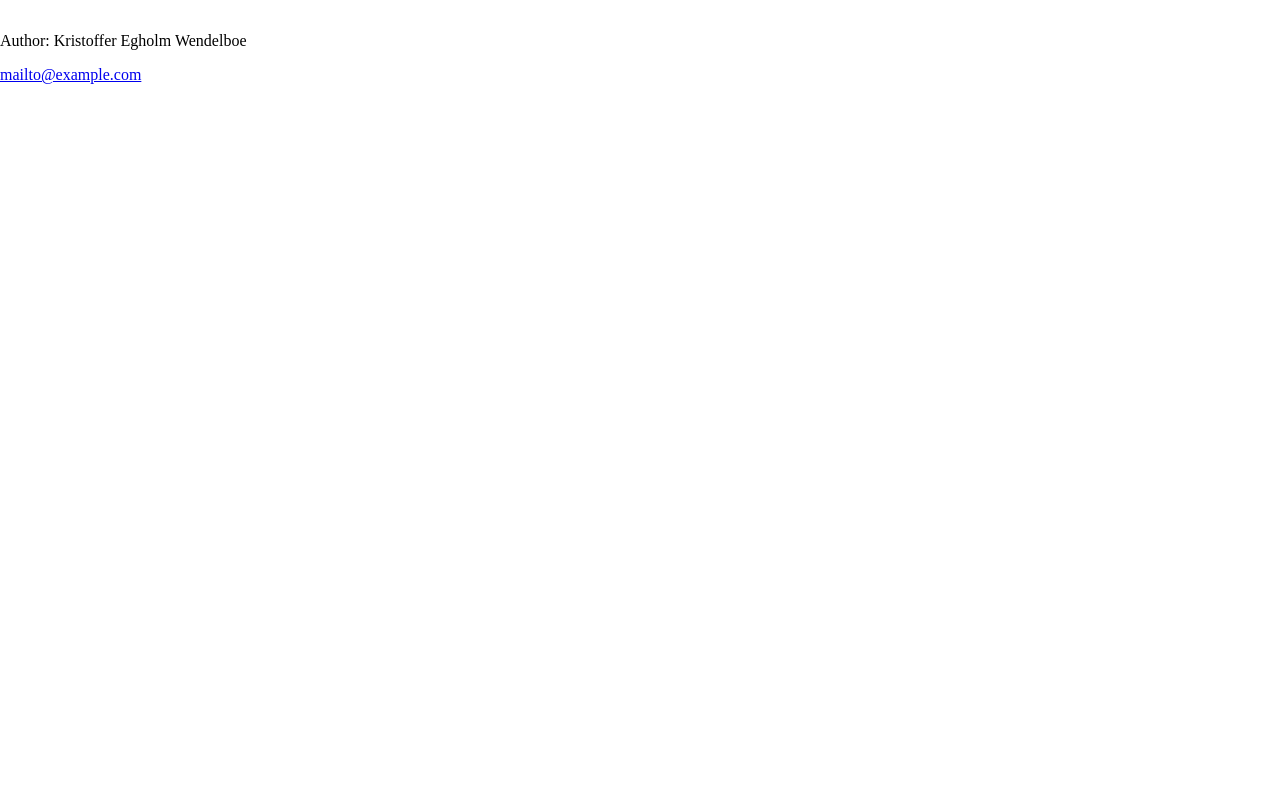
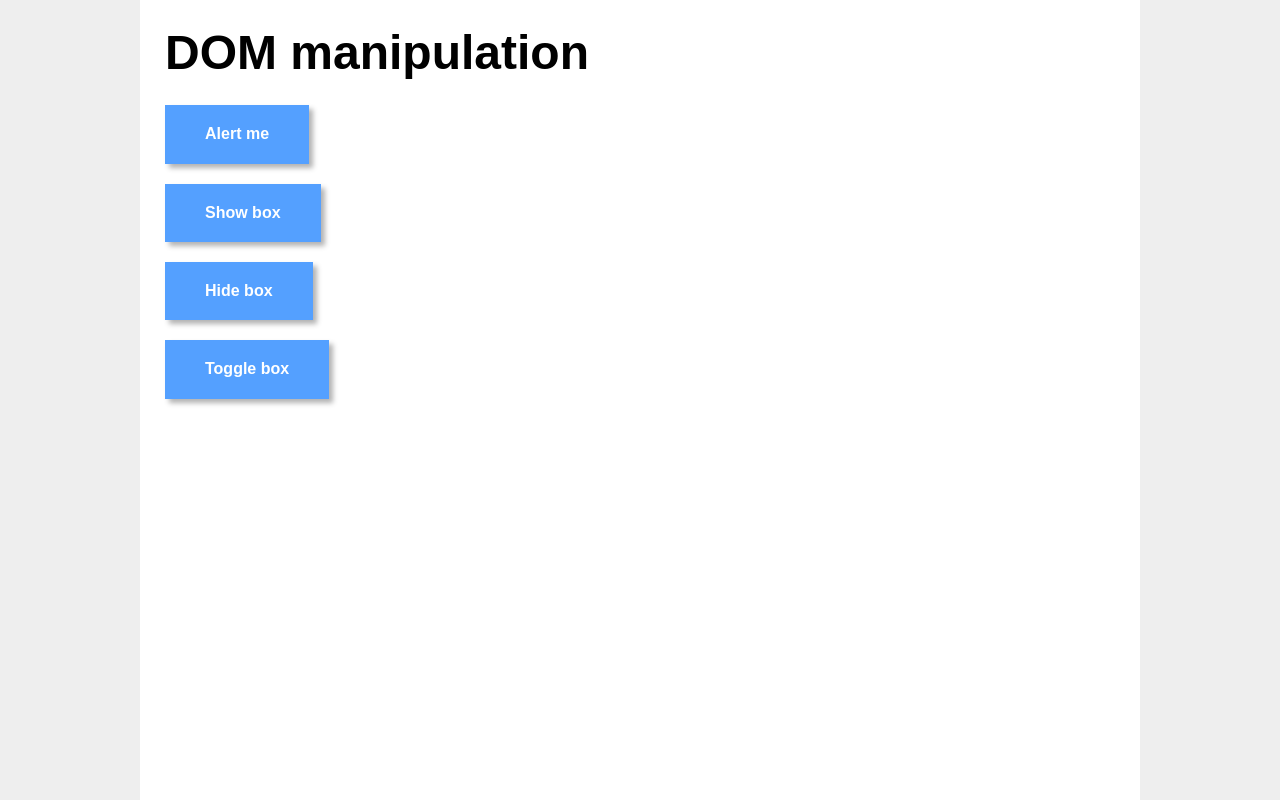
Before and after one commit to Kreucn/JS_First_Lecture_Workshop, a plain HTML site: page index.html in a window 1280 px wide. Drawn offline with nearby package versions, Linux system fonts and the light colour scheme; a web font is replaced by a local one.

Commit message:
Initial commit

```diff
--- a/assets/css/style.css
+++ b/assets/css/style.css
@@ -1,9 +1,63 @@
 /*
-	CSS by Kristoffer Egholm Wendelboe
+	CSS by Kristoffer Egholm Wendelboe & Dan Høegh
 	UCN MMD 2020
 */
-@import url('https://fonts.googleapis.com/css2?family=Fjord+One&display=swap');
+* {
+	box-sizing: border-box;
+}
 
 body {
-	font-family: 'Fjord One', serif;
+	font-family: sans-serif;
+	background-color: #eee;
 }
+
+main {
+	width: 90%;
+	padding: 25px;
+	max-width: 1000px;
+	min-height: 100vh;
+	margin: 0 auto;
+	background-color: #fff;
+}
+
+h1 {
+	font-size: 3rem;
+	margin: 0 0 25px 0;
+}
+
+input[type=button] {
+	font-weight: 800;
+	display: block;
+	margin: 20px 0;
+	background-color: #54a0ff;
+	color: #fff;
+	border: none;
+	padding: 20px 40px;
+	cursor: pointer;
+	box-shadow: 4px 4px 5px 0 rgba(0,0,0,.3);
+	transition: all .1s linear;
+}
+
+input[type=button]:hover {
+	background-color: #2e86de;
+}
+
+input[type=button]:active {
+	box-shadow: 1px 1px 5px 0 rgba(0,0,0,.3);
+}
+
+.box {
+	display: none;
+	margin: 25px;
+	width: 100px;
+	height: 100px;
+	background-color: #1dd1a1;
+}
+
+#box.show {
+	display: block;
+}
+
+#box.changecolor {
+	background-color: #ee5253;
+}
--- a/assets/js/script.js
+++ b/assets/js/script.js
@@ -1,2 +1,88 @@
-// JS by Kristoffer Egholm Wendelboe
+// JS by Kristoffer Egholm Wendelboe & Dan Høegh
 // UCN MMD 2020
+
+//Keyword function is used
+//Looking for the parameters in the parentheses (if there are any)
+function alertMe() {
+    alert('You are alerted!');
+}
+//Overall: don't write two functions that do the same thing
+//Get use to work with the naming convention - camelCase (first letter is called pascalCase)
+//
+
+
+// WRITING DIRECTLY INTO ELEMENT STYLE ATTRIBUTE IS NOT THE MOST PRODUCTIVE
+
+function showBox() {
+    //OLD JS notation: document.getElementById('box').style = "display: block";
+    //Storing the value of that element AT THAT GIVEN TIME
+
+    //something that identifies our div? class or id?
+    //same way of typing as in CSS
+    //document.querySelector('#box')
+    //when we find the element by Id we want to change a attribute
+    document.querySelector('#box').style = 'display: block';
+    //store the connection to the element! (becomes dynamic)
+}
+
+function hideBox() {
+    document.querySelector('#box').style = 'display: none';
+}
+
+function changeColor() {
+    document.querySelector('#box').style = "background-color: #ee5253";
+    // what happens here? box dissapears since we override the style="display:block" from showBox()
+    // Lets do this differently!!! No more writing attributes into elements!
+    // as you can see it's a relly good habbit to NOT style on the elements in this way
+}
+
+// Let's do this the right way
+// -------------------------------------------------------------------------------
+// Commment out the functions above
+// Change the html to no "onclick"s
+
+// document.querySelector('#btnAlert').addEventListener('click', function() {
+//     alert('You are alerted!');
+// });
+
+// // let's make it easier to manipulate the box
+// const elmbox = document.querySelector('#box');
+
+// // add class "show" when button is clicked
+// document.querySelector('#btnBoxShow').addEventListener('click', function() {
+//     elmbox.classList.add('show');
+// it's a method that is added to the elmbox
+// });
+
+// // remove class "show" when button is clicked
+// document.querySelector('#btnBoxHide').addEventListener('click', function() {
+//     elmbox.classList.remove('show');
+// });
+
+// // toggle class show when button is clicked
+// document.querySelector('#btnBoxToggle').addEventListener('click', function() {
+//     elmbox.classList.toggle('show');
+// });
+
+// // add background-color on mouse in
+// elmbox.addEventListener('mouseover', function() {
+//     elmbox.classList.add('changecolor');
+// });
+
+// // remove background-color on mouse in
+// elmbox.addEventListener('mouseout', function() {
+//     elmbox.classList.remove('changecolor');
+// });
+
+
+/*
+// optimize the mouseover and mouseout with a toggle
+
+elmbox.addEventListener('mouseover', toggleBoxColor);
+elmbox.addEventListener('mouseout', toggleBoxColor);
+
+// // add and remove background-color on mouse in
+//  function toggleBoxColor() {
+//     elmbox.classList.toggle('changecolor');
+// }
+*/
--- a/index.html
+++ b/index.html
@@ -7,28 +7,36 @@
     <link href="https://cdnjs.cloudflare.com/ajax/libs/normalize/8.0.1/normalize.min.css" rel="stylesheet">
     <link href="assets/css/style.css" rel="stylesheet">
     <script src="assets/js/script.js" defer></script>
-    <title>Basic HTML5 built</title>
+    <title>JS Workshop</title>
 </head>
 
 <body>
-    <section>
-        <article>
-            <h1>
-                <p>
+    <main>
+        <h1>DOM manipulation</h1> <!-- You can add the event attributes on almost all elements -->
+        <!--<input type="button" value="Alert me" onclick="alertMe()">-->
+        <!-- <input type="button" value="Show box" onclick="showBox()"> -->
+        <!-- <input type="button" value="Hide box" onclick="hideBox()"> -->
+        <!-- <div class="box" id="box" onmouseover="changeColor()"></div> -->
 
-                </p>
-            </h1>
-        </article>
-    </section>
+        <!-- Let's replace those onclicks with something else that isn't in the html file -->
+        <!-- ============================================================================ -->
 
-    <footer>
-        <p>Author: Kristoffer Egholm Wendelboe</p>
-        <p><a href="mailto:mailto@example.com">mailto@example.com</a></p>
-    </footer>
+        <!-- A easier way to add classes and id's to e.g. div -->
+        <!-- using emmet: div#myId -->
+        <!-- using emmet: div.myClass#myId -->
+        <!-- using emmet: input:b.myClass#myId -->
+        <!-- using emmet: input:b#btnAlert -->
+
+        <input type="button" value="Alert me" id="btnAlert">
+        <input type="button" value="Show box" id="btnBoxShow">
+        <input type="button" value="Hide box" id="btnBoxHide">
+        <input type="button" value="Toggle box" id="btnBoxToggle">
+        <div class="box" id="box"></div>
+    </main>
 </body>
 
 <!--
-    HTML by Kristoffer Egholm Wendelboe
+    HTML by Kristoffer Egholm Wendelboe & Dan Høegh
     UCN MMD 2020
 -->
 
```
Also changed, not shown: 1 other file.
